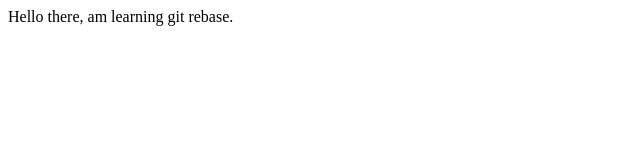
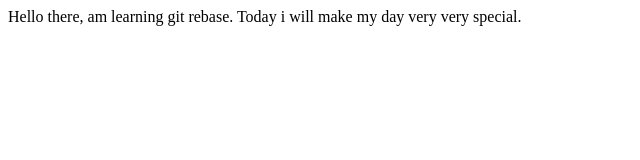
Before and after one commit to SakshiSingh-NITBhopal/git-learn, a plain HTML site: page index.html in a window 1280 px wide. Shown: the whole page, without its empty margins (0-640 px from the left). Drawn offline with Linux system fonts and the light colour scheme.

Commit message:
update index.html file

```diff
--- a/index.html
+++ b/index.html
@@ -7,5 +7,7 @@
 </head>
 <body>
     Hello there, am learning git rebase.
+
+    Today i will make my day very very special.
 </body>
 </html>
```
